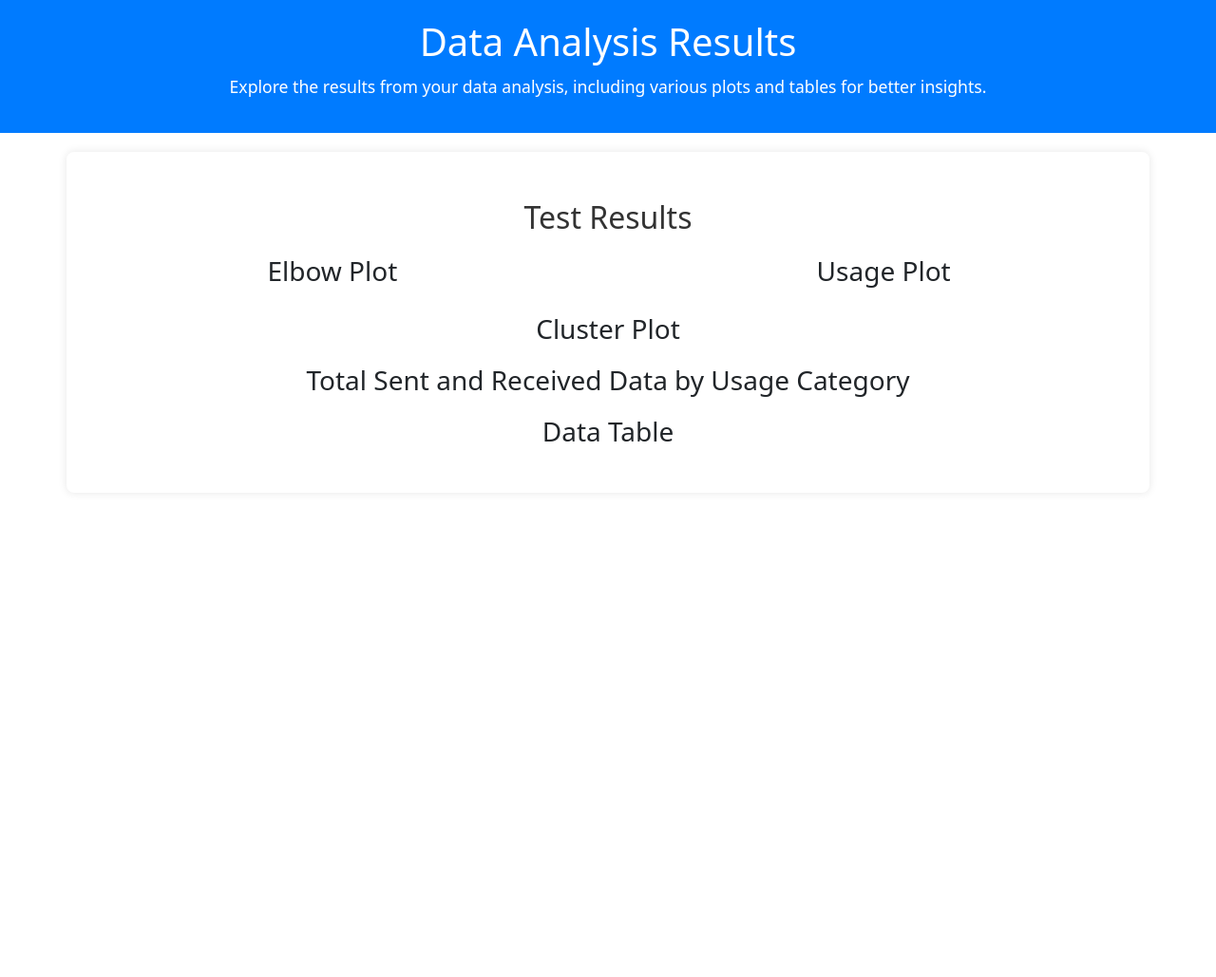
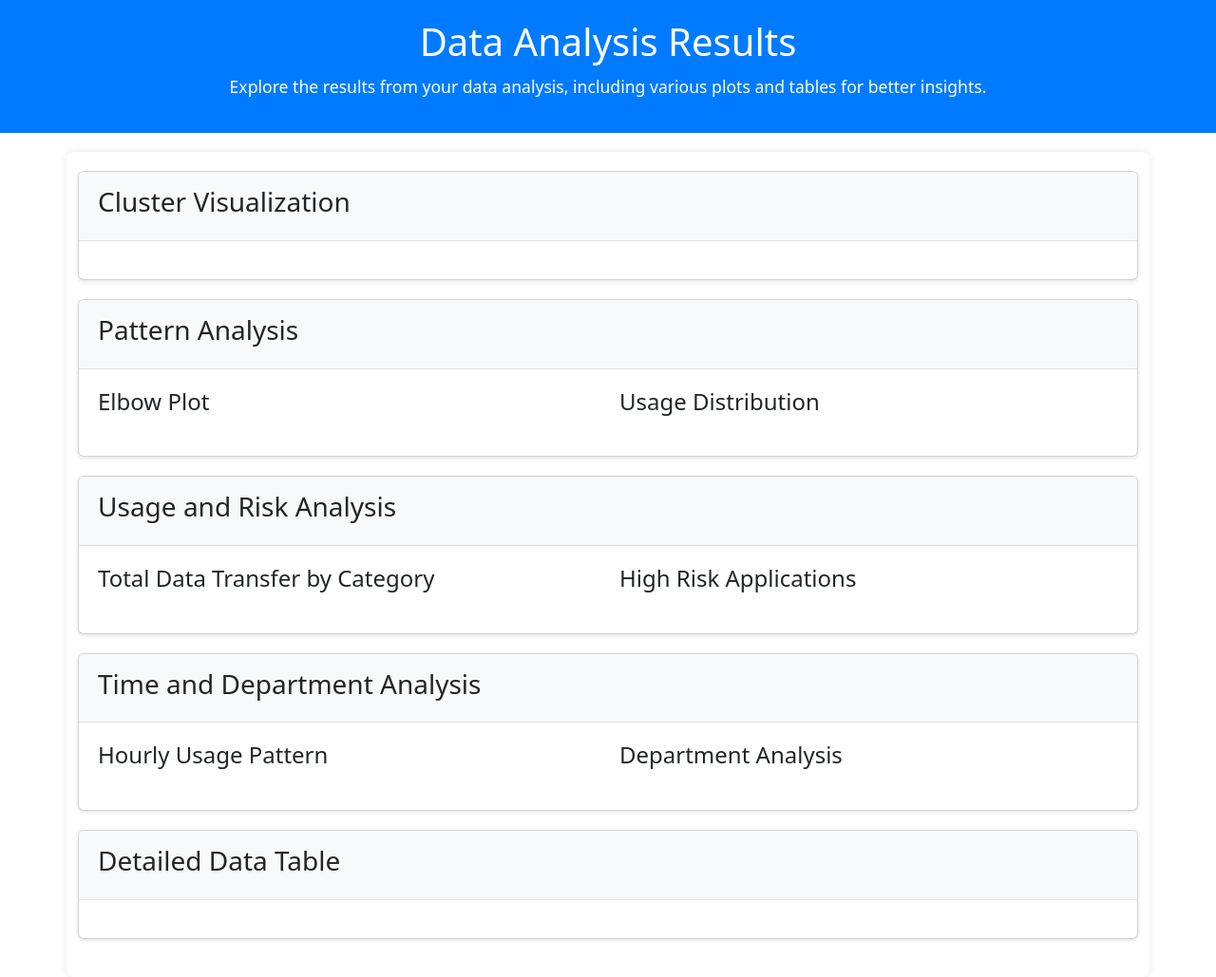
Before and after one commit to lulu-gg/k-mean_network, a Flask app: template templates/test.html in a window 1280 px wide. Shown: the whole page at 95% size. Before the commit the page ends 465 px from the top, so only its background shows below. Run offline with Flask 3, Linux system fonts and the light colour scheme; the template is opened without the code that fills it, so the values that code supplies are empty; some libraries are stand-ins or nearby versions.

Commit message:
revisi sidang

```diff
--- a/app.py
+++ b/app.py
@@ -11,40 +11,75 @@ def index():
 
 @app.route('/upload', methods=['POST'])
 def upload_file():
-    if 'file' not in request.files:
-        return render_template('index.html', message='No file part')
+    try:
+        # Debug: Print untuk memeriksa file yang diupload
+        print("File received:", request.files['file'].filename)
 
-    file = request.files['file']
-    if file.filename == '':
-        return render_template('index.html', message='No selected file')
+        file = request.files['file']
+        if file.filename == '':
+            print("Debug: No file selected")
+            return render_template('index.html', message='No selected file')
 
-    try:
-        # Read the file into a memory buffer
         file_bytes = file.read()
         excel_buffer = io.BytesIO(file_bytes)
-
-        # Ensure buffer is at the start
         excel_buffer.seek(0)
 
-        # Determine file extension
         file_extension = file.filename.split('.')[-1].lower()
+        print("Debug: File extension:", file_extension)
 
-        # Test if the file can be read as Excel
-        if file_extension == 'xlsb':
-            pd.read_excel(excel_buffer, engine='pyxlsb')
-        else:
-            pd.read_excel(excel_buffer, engine='openpyxl')
+        # Test pembacaan file
+        try:
+            if file_extension == 'xlsb':
+                test_read = pd.read_excel(excel_buffer, engine='pyxlsb')
+            else:
+                test_read = pd.read_excel(excel_buffer, engine='openpyxl')
+            print("Debug: Successfully read Excel file, shape:", test_read.shape)
+        except Exception as e:
+            print("Debug: Error reading Excel:", str(e))
+            raise
 
-        # Call process_data function using buffer
-        elbow_plot_html, cluster_plot_html, usage_plot_html, table_html, usage_totals_html = process_data(excel_buffer, file_extension)
+        # Reset buffer position
+        excel_buffer.seek(0)
 
-        return render_template('test.html',
-                               elbow_plot_html=elbow_plot_html,
-                               cluster_plot_html=cluster_plot_html,
-                               usage_plot_html=usage_plot_html,
-                               table_html=table_html,
-                               usage_totals_html=usage_totals_html)
+        # Process data dengan print debugging
+        print("Debug: Starting data processing...")
+        results = process_data(excel_buffer, file_extension)
+        print("Debug: Data processing completed")
+
+        # Debug: Check results
+        print("Debug: Number of results returned:", len(results))
+
+        # Unpack results dengan explicit checking
+        if len(results) != 8:
+            print("Debug: Incorrect number of results returned. Expected 8, got:", len(results))
+            raise ValueError("Incorrect number of results")
+
+        (elbow_plot_html, cluster_plot_html, usage_plot_html, table_html,
+         usage_totals_html, serious_apps_html, hourly_html, dept_html) = results
+
+        # Debug: Check if any result is None
+        for i, result in enumerate([elbow_plot_html, cluster_plot_html, usage_plot_html,
+                                  table_html, usage_totals_html, serious_apps_html,
+                                  hourly_html, dept_html]):
+            if result is None:
+                print(f"Debug: Result {i} is None")
+
+        return render_template(
+            'test.html',
+            elbow_plot_html=elbow_plot_html,
+            cluster_plot_html=cluster_plot_html,
+            usage_plot_html=usage_plot_html,
+            table_html=table_html,
+            usage_totals_html=usage_totals_html,
+            serious_apps_html=serious_apps_html,
+            hourly_html=hourly_html,
+            dept_html=dept_html
+        )
     except Exception as e:
+        print("Debug: Error in upload_file:", str(e))
+        import traceback
+        print("Debug: Full traceback:")
+        print(traceback.format_exc())
         return render_template('index.html', message=f"Error: {str(e)}")
 
 if __name__ == '__main__':
--- a/templates/test.html
+++ b/templates/test.html
@@ -13,7 +13,6 @@
          <link rel="stylesheet" href="https://cdn.jsdelivr.net/npm/bootstrap@5.3.0/dist/css/bootstrap.min.css">
     </head>
     <style>
-        /* Styling untuk tombol export */
         .dt-buttons {
             margin-bottom: 10px;
         }
@@ -24,11 +23,30 @@
             padding: 8px 12px;
         }
 
-        /* Tambahkan shadow agar tombol lebih menonjol */
         .dt-button:hover {
             box-shadow: 0px 4px 6px rgba(0, 0, 0, 0.1);
         }
-    </style><body>
+
+        .card {
+            margin-bottom: 20px;
+            box-shadow: 0 2px 4px rgba(0,0,0,0.1);
+        }
+
+        .card-header {
+            background-color: #f8f9fa;
+            border-bottom: 1px solid #dee2e6;
+            padding: 15px 20px;
+        }
+
+        .card-body {
+            padding: 20px;
+        }
+
+        .viz-container {
+            margin-bottom: 15px;
+        }
+    </style>
+    <body>
         <!-- Header Section -->
         <header>
             <div class="header-container">
@@ -39,48 +57,95 @@
 
         <!-- Main Content Section -->
         <div class="container">
-        <h2 class="section-title">Test Results</h2>
+            <!-- Cluster Visualization Card -->
+            <div class="card">
+                <div class="card-header">
+                    <h3>Cluster Visualization</h3>
+                </div>
+                <div class="card-body">
+                    {{ cluster_plot_html|safe }}
+                </div>
+            </div>
 
-        <!-- Elbow Plot and Usage Plot (Left and Right) -->
-        <div class="results-section left-right">
-            <div class="results-section">
-                <h3>Elbow Plot</h3>
+            <!-- Elbow and Usage Analysis Card -->
+            <div class="card">
+                <div class="card-header">
+                    <h3>Pattern Analysis</h3>
+                </div>
+                <div class="card-body">
+                    <div class="row">
+                        <div class="col-md-6 viz-container">
+                            <h4>Elbow Plot</h4>
                             {{ elbow_plot_html|safe }}
                         </div>
-            <div class="results-section">
-                <h3>Usage Plot</h3>
+                        <div class="col-md-6 viz-container">
+                            <h4>Usage Distribution</h4>
                             {{ usage_plot_html|safe }}
                         </div>
                     </div>
+                </div>
+            </div>
 
-        <!-- Cluster Plot Section -->
-        <div class="results-section">
-            <h3>Cluster Plot</h3>
-            {{ cluster_plot_html|safe }}
+            <!-- Data Transfer and Risk Analysis Card -->
+            <div class="card">
+                <div class="card-header">
+                    <h3>Usage and Risk Analysis</h3>
                 </div>
-        <div class="results-section">
-            <h3>Total Sent and Received Data by Usage Category</h3>
+                <div class="card-body">
+                    <div class="row">
+                        <div class="col-md-6 viz-container">
+                            <h4>Total Data Transfer by Category</h4>
                             {{ usage_totals_html|safe }}
                         </div>
-        <!-- Data Table Section -->
-        <div class="results-section">
-            <h3>Data Table</h3>
+                        <div class="col-md-6 viz-container">
+                            <h4>High Risk Applications</h4>
+                            {{ serious_apps_html|safe }}
+                        </div>
+                    </div>
+                </div>
+            </div>
+
+            <!-- Time and Department Analysis Card -->
+            <div class="card">
+                <div class="card-header">
+                    <h3>Time and Department Analysis</h3>
+                </div>
+                <div class="card-body">
+                    <div class="row">
+                        <div class="col-md-6 viz-container">
+                            <h4>Hourly Usage Pattern</h4>
+                            {{ hourly_html|safe }}
+                        </div>
+                        <div class="col-md-6 viz-container">
+                            <h4>Department Analysis</h4>
+                            {{ dept_html|safe }}
+                        </div>
+                    </div>
+                </div>
+            </div>
+
+            <!-- Data Table Card -->
+            <div class="card">
+                <div class="card-header">
+                    <h3>Detailed Data Table</h3>
+                </div>
+                <div class="card-body">
                     <div class="table-container">
                         {{ table_html|safe }}
                     </div>
                 </div>
             </div>
-    <!-- jQuery dan DataTables JS -->
+        </div>
+
+        <!-- Scripts section remains the same -->
         <script src="https://code.jquery.com/jquery-3.6.0.min.js"></script>
         <script src="https://cdn.datatables.net/1.11.5/js/jquery.dataTables.min.js"></script>
-
-    <!-- DataTables Buttons Extension -->
         <script src="https://cdn.datatables.net/buttons/2.2.3/js/dataTables.buttons.min.js"></script>
         <script src="https://cdnjs.cloudflare.com/ajax/libs/jszip/3.1.3/jszip.min.js"></script>
         <script src="https://cdn.datatables.net/buttons/2.2.3/js/buttons.html5.min.js"></script>
         <script src="https://cdn.datatables.net/buttons/2.2.3/js/buttons.print.min.js"></script>
 
-    <!-- Inisialisasi DataTables dengan Export -->
+        <!-- DataTables initialization remains the same -->
         <script>
             $(document).ready(function() {
                 $('#data-table').DataTable({
```
Also changed, not shown: data_processing.py (+74 -22 lines). Lines whose indentation alone changed are shown as unchanged.
